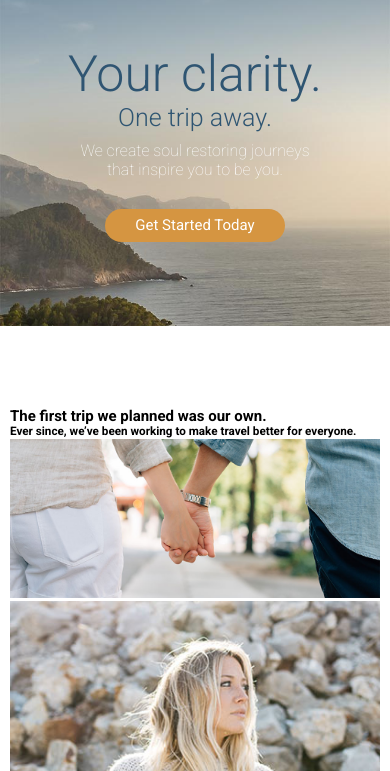
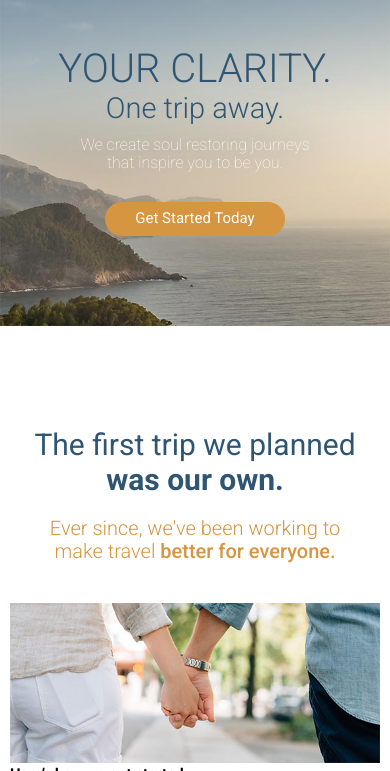
Before and after one commit to talhaimran777/Travel-Agency-Website, a website: page app/index.html in a window 390 px wide. Shown: the part 73-844 px from the top of the page. Drawn offline with Linux system fonts and the light colour scheme.

Commit message:
Worked on the headlines of the beginning section and responsive image first one

```diff
--- a/app/assets/styles/css/main.css
+++ b/app/assets/styles/css/main.css
@@ -397,7 +397,8 @@ img{
 @media (max-width: 576px){
 
 .large-hero__title--primary{
-                font-size: 5rem
+                font-size: 4rem;
+                text-transform: uppercase
 
         }
     }
@@ -433,7 +434,7 @@ img{
 @media (max-width: 576px){
 
 .large-hero__title--secondary{
-                font-size: 2.5rem
+                font-size: 2.9rem
         }
     }
 
@@ -695,3 +696,89 @@ img{
 .section--bg-blue{
         background: #2f5572;
     }
+
+.beginning__title{
+        text-align: center;
+    }
+
+.beginning__title--primary{
+            font-weight: 400;
+            color: #2f5572;
+        }
+
+@media (max-width: 576px){
+
+.beginning__title--primary{
+                font-size: 3rem
+        }
+    }
+
+@media (min-width: 576px){
+
+.beginning__title--primary{
+                font-size: 3.4rem
+        }
+    }
+
+@media (min-width: 768px){
+
+.beginning__title--primary{
+                font-size: 4rem
+        }
+    }
+
+@media (min-width: 992px){
+
+.beginning__title--primary{
+                font-size: 4.5rem
+        }
+    }
+
+.beginning__title--secondary{
+            font-weight: 300;
+            color: #d59541;
+            margin-bottom: 4rem;
+        }
+
+@media (max-width: 576px){
+
+.beginning__title--secondary{
+                font-size: 2rem
+        }
+    }
+
+@media (min-width: 576px){
+
+.beginning__title--secondary{
+                font-size: 2.3rem
+        }
+    }
+
+@media (min-width: 768px){
+
+.beginning__title--secondary{
+                font-size: 2.6rem
+        }
+    }
+
+@media (min-width: 992px){
+
+.beginning__title--secondary{
+                font-size: 3rem
+        }
+    }
+
+.beginning__span{
+        font-weight: 700;
+    }
+
+.beginning__span--secondary{
+            font-weight: 500;
+        }
+
+.beginning__picture{
+        width: 100%;
+        display: flex;
+        justify-content: center;
+        align-items: center;
+    }
--- a/app/assets/styles/postcss/main.css
+++ b/app/assets/styles/postcss/main.css
@@ -7,3 +7,4 @@
 @import './modules/header/_header';
 @import './modules/wrapper/_wrapper';
 @import './modules/utility/_section';
+@import './modules/beginning/_beginning';
--- /dev/null
+++ b/app/assets/styles/postcss/modules/beginning/_beginning.css
@@ -0,0 +1,59 @@
+.beginning{
+    &__title{
+        text-align: center;
+        &--primary{
+            font-weight: 400;
+            color: $blueShade;
+
+            @mixin atSmaller{
+                font-size: 3rem;
+            }
+
+            @mixin atSmall{
+                font-size: 3.4rem;
+            }
+            @mixin atMedium{
+                font-size: 4rem;
+            }
+            @mixin atLarge{
+                font-size: 4.5rem;
+            }
+        }
+
+        &--secondary{
+            font-weight: 300;
+            color: $orangeShade;
+            margin-bottom: 4rem;
+
+            @mixin atSmaller{
+                font-size: 2rem;
+            }
+
+            @mixin atSmall{
+                font-size: 2.3rem;
+            }
+            @mixin atMedium{
+                font-size: 2.6rem;
+            }
+            @mixin atLarge{
+                font-size: 3rem;
+            }
+        }
+    }
+
+    &__span{
+        font-weight: 700;
+
+        &--secondary{
+            font-weight: 500;
+        }
+    }
+
+
+    &__picture{
+        width: 100%;
+        display: flex;
+        justify-content: center;
+        align-items: center;
+    }
+}
--- a/app/assets/styles/postcss/modules/large hero/_large-hero.css
+++ b/app/assets/styles/postcss/modules/large hero/_large-hero.css
@@ -17,7 +17,8 @@
         &--primary{
             margin-bottom: 0px;
             @mixin atSmaller{
-                font-size: 5rem;
+                font-size: 4rem;
+                text-transform: uppercase;
             }
 
             @mixin atSmall{
@@ -37,7 +38,7 @@
         &--secondary{
             margin-bottom: 1rem;
             @mixin atSmaller{
-                font-size: 2.5rem;
+                font-size: 2.9rem;
             }
 
             @mixin atSmall{
--- a/app/index.html
+++ b/app/index.html
@@ -46,11 +46,23 @@
   </div>
 
   <div class="wrapper">
-    <div id="our-beginning" class = "beginning-section section section--pad-8">
-      <h2>The first trip we planned was our own.</h2>
-      <h3>Ever since, we&rsquo;ve been working to make travel better for everyone.</h3>
-      <img src="assets/images/first-trip.jpg" alt="Couple walking down a street.">
-      <img src="assets/images/our-start.jpg" alt="Our founder, Jane Doe">
+    <div id="our-beginning" class = "beginning section section--pad-8">
+      <h1 class = "beginning__title beginning__title--primary">The first trip we planned <span class = "beginning__span beginning__span--primary">was our own.</span> </h1>
+      <h2 class = "beginning__title beginning__title--secondary">Ever since, we've been working to <br> make travel <span class = "beginning__span beginning__span--secondary">better for everyone.</span> </h2>
+     <!--  <img src="assets/images/first-trip.jpg" alt="Couple walking down a street.">
+      <img src="assets/images/our-start.jpg" alt="Our founder, Jane Doe"> -->
+
+      <div class="beginning__picture">
+        <picture>
+          <!--   <source media="(min-width: 672px)" srcset="./images/first-trip.jpg"> -->
+           <!--  <img src="./assets/images/first-trip.jpg" alt="photo"> -->
+
+            <source srcset="./assets/images/first-trip-hi-dpi.jpg" media="(min-width: 1200px)">
+            <source srcset="./assets/images/first-trip.jpg" media="(min-width: 672px)">
+            <img src="./assets/images/first-trip-low-res.jpg" alt="">
+          </picture>
+      </div>
+
       <h2>Here&rsquo;s how we got started&hellip;</h2>
       <p>Lorem ipsum dolor sit amet, consectetur adipisicing elit, sed do eiusmod tempor incididunt ut labore et dolore magna aliqua. Ut enim ad minim veniam, <a href="#">quis nostrud exercitation</a> ullamco laboris nisi ut aliquip ex ea commodo consequat. Duis aute irure dolor in reprehenderit in voluptate velit esse cillum dolore eu fugiat nulla pariatur. Excepteur sint occaecat cupidatat non proident, sunt in culpa qui officia deserunt mollit anim id est laborum.</p>
       <p>Duis aute irure dolor in <strong>reprehenderit in</strong> voluptate velit esse cillum dolore eu fugiat nulla pariatur. Excepteur sint occaecat cupidatat non proident, sunt in culpa qui officia deserunt mollit anim id est laborum. Lorem ipsum dolor sit amet, consectetur adipisicing elit, sed do eiusmod tempor incididunt ut labore et dolore magna aliqua.</p>
```
